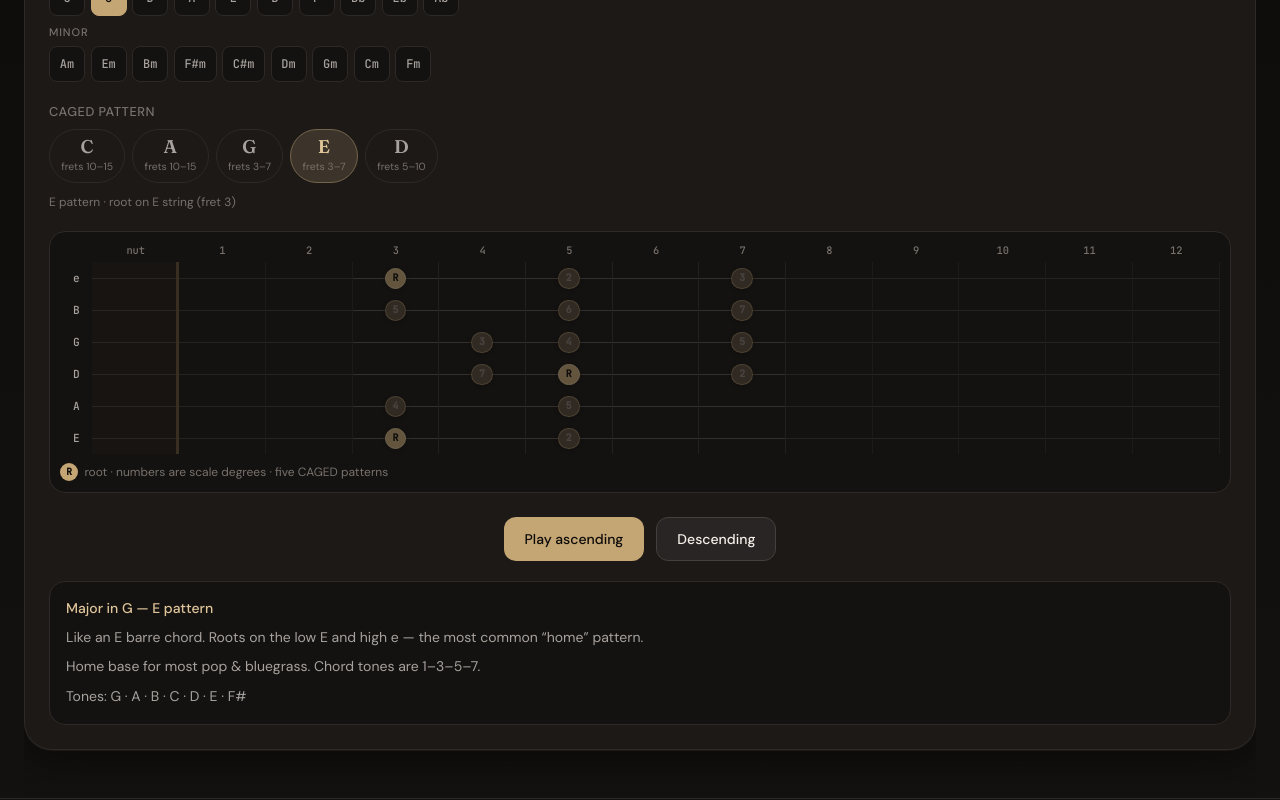
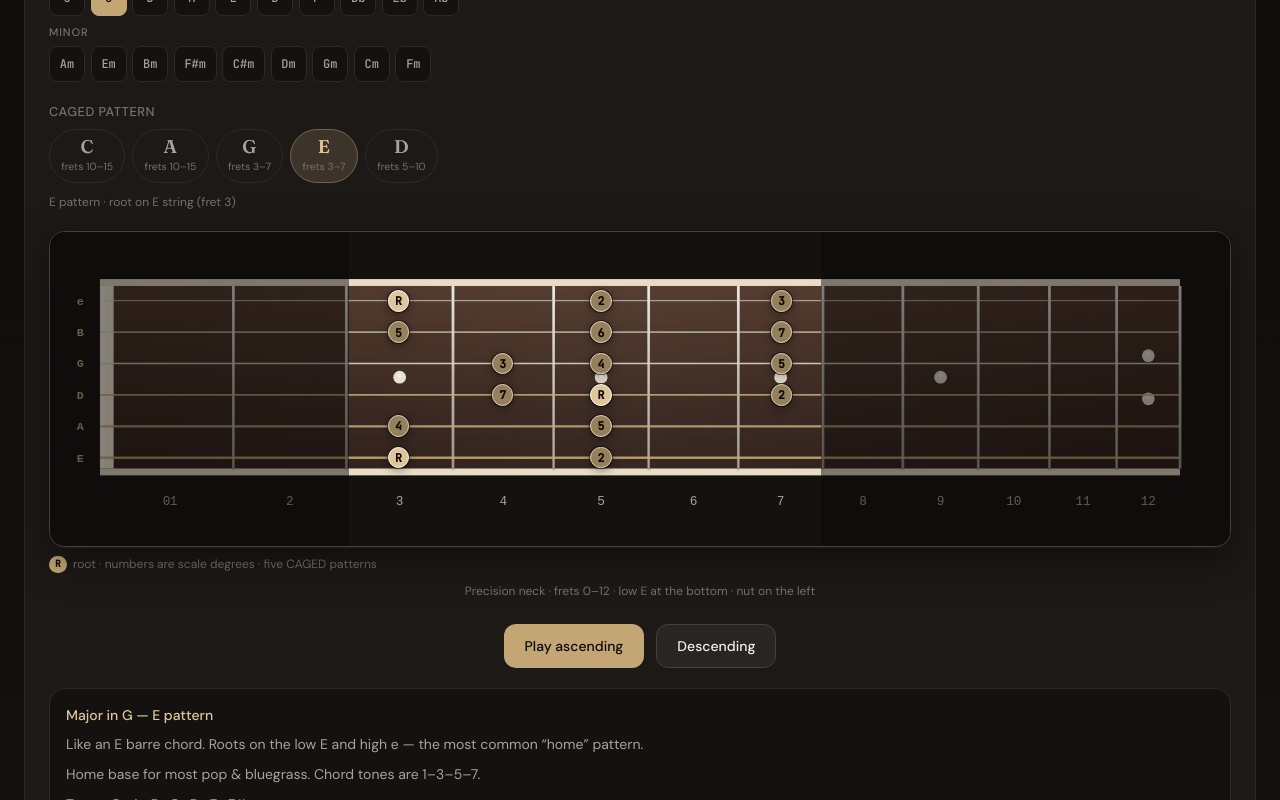
Before and after one commit to trt-bot/fretboard-lab, a React (Vite) app: page /fretboard-lab/scales in a window 1280 px wide. Shown: the part 516-1316 px from the top of the page. Built offline with nearby package versions, Linux system fonts and the light colour scheme.

Commit message:
feat(scales): use precision SVG fretboard for patterns and CAGED
Share the Note Lab neck on Scale patterns and CAGED chords, with pattern
window dimming and frets clamped to 0–12.

```diff
--- a/src/components/AcousticFretboard.tsx
+++ b/src/components/AcousticFretboard.tsx
@@ -1,22 +1,21 @@
-import { useMemo, type CSSProperties } from "react";
+import { useMemo, type CSSProperties, type ReactNode } from "react";
 import { FRET_MAX, STRING_COUNT, STRING_LABELS } from "../lib/music/fretboard";
 import type { FretMark } from "./Fretboard";
 
 /**
- * Precision SVG fretboard for Note Lab.
- * Geometry mirrors public/fretboard-hd.svg (viewBox 1200×320).
+ * Precision SVG fretboard (shared by Note Lab + Scale & CAGED Lab).
+ * Geometry mirrors public/fretboard-hd.svg (viewBox 1200×320), frets 0–12.
  */
 const IMG = `${import.meta.env.BASE_URL}fretboard-hd.svg`;
 
-// SVG layout constants (must match fretboard-hd.svg)
 const VB_W = 1200;
 const VB_H = 320;
-const BOARD_X0 = 48; // left of nut
-const BOARD_X1 = 1152; // end of board
+const BOARD_X0 = 48;
+const BOARD_X1 = 1152;
 const NUT_W = 14;
-const PLAY_X0 = BOARD_X0 + NUT_W; // 62 — start of open/fret spaces after nut face
+const PLAY_X0 = BOARD_X0 + NUT_W;
 const PLAY_X1 = BOARD_X1;
-/** 12-TET fret wire x positions in viewBox units (0 = nut face, 12 = 12th wire). */
+
 function fretWireXs(frets: number): number[] {
   const span = PLAY_X1 - PLAY_X0;
   const raw: number[] = [0];
@@ -27,7 +26,6 @@ function fretWireXs(frets: number): number[] {
   return raw.map((p) => PLAY_X0 + (p / scale) * span);
 }
 
-/** Left edge + width of fret cell in % of viewBox. */
 function cellXRange(wires: number[], fret: number): { leftPct: number; widthPct: number } {
   let x0: number;
   let x1: number;
@@ -35,13 +33,9 @@ function cellXRange(wires: number[], fret: number): { leftPct: number; widthPct:
     x0 = BOARD_X0;
     x1 = wires[1]!;
   } else {
-    x0 = wires[fret]!; // finger behind the fret wire toward nut...
-    // Standard UI: fretted note N occupies space BETWEEN wire N-1 and wire N
-    // (you press in that space). Open is nut→wire1.
     x0 = wires[fret - 1]!;
     x1 = wires[fret]!;
   }
-  // slight inset so dots sit in the cell
   const pad = (x1 - x0) * 0.04;
   return {
     leftPct: ((x0 + pad) / VB_W) * 100,
@@ -50,18 +44,23 @@ function cellXRange(wires: number[], fret: number): { leftPct: number; widthPct:
 }
 
 function stringCenterY(displayRow: number): number {
-  // SVG strings: high e at top — 6 strings from y≈70 to y≈230
   const yTop = 70;
   const yBot = 230;
   return yTop + displayRow * ((yBot - yTop) / (STRING_COUNT - 1));
 }
 
 type Props = {
+  /** Always capped at 12 — SVG neck is frets 0–12 */
   frets?: number;
   marks?: FretMark[];
   onCellClick?: (string: number, fret: number) => void;
   interactive?: boolean;
+  /** Dim frets outside this inclusive window (scale pattern highlight) */
+  windowStart?: number;
+  windowEnd?: number;
   className?: string;
+  footer?: ReactNode;
+  caption?: string;
 };
 
 export function AcousticFretboard({
@@ -69,15 +68,24 @@ export function AcousticFretboard({
   marks = [],
   onCellClick,
   interactive = false,
+  windowStart,
+  windowEnd,
   className = "",
+  footer,
+  caption,
 }: Props) {
-  const wires = useMemo(() => fretWireXs(frets), [frets]);
+  // SVG only has frets 0–12
+  const fretCount = Math.min(FRET_MAX, Math.max(1, frets));
+  const wires = useMemo(() => fretWireXs(fretCount), [fretCount]);
 
   const markMap = useMemo(() => {
     const m = new Map<string, FretMark>();
-    for (const mark of marks) m.set(`${mark.string}-${mark.fret}`, mark);
+    for (const mark of marks) {
+      if (mark.fret < 0 || mark.fret > fretCount) continue;
+      m.set(`${mark.string}-${mark.fret}`, mark);
+    }
     return m;
-  }, [marks]);
+  }, [marks, fretCount]);
 
   return (
     <div className={`acoustic-fb ${className}`}>
@@ -89,18 +97,48 @@ export function AcousticFretboard({
           draggable={false}
         />
 
+        {/* Optional pattern window veil */}
+        {windowStart !== undefined && windowEnd !== undefined && (
+          <div className="acoustic-fb-window-veil" aria-hidden>
+            {windowStart > 0 && (
+              <div
+                className="acoustic-fb-veil"
+                style={{
+                  left: "0%",
+                  width: `${cellXRange(wires, windowStart).leftPct}%`,
+                }}
+              />
+            )}
+            {windowEnd < fretCount && (
+              <div
+                className="acoustic-fb-veil"
+                style={{
+                  left: `${
+                    cellXRange(wires, windowEnd).leftPct +
+                    cellXRange(wires, windowEnd).widthPct
+                  }%`,
+                  right: "0%",
+                }}
+              />
+            )}
+          </div>
+        )}
+
         <div className="acoustic-fb-grid" role="grid" aria-label="Fretboard notes">
           {Array.from({ length: STRING_COUNT }, (_, stringIndex) => {
-            // stringIndex 0 = low E (bottom), 5 = high e (top)
             const displayRow = STRING_COUNT - 1 - stringIndex;
             const cy = stringCenterY(displayRow);
             const rowH = ((230 - 70) / (STRING_COUNT - 1)) * 0.92;
             const topPct = ((cy - rowH / 2) / VB_H) * 100;
             const heightPct = (rowH / VB_H) * 100;
 
-            return Array.from({ length: frets + 1 }, (_, fret) => {
+            return Array.from({ length: fretCount + 1 }, (_, fret) => {
               const mark = markMap.get(`${stringIndex}-${fret}`);
               const { leftPct, widthPct } = cellXRange(wires, fret);
+              const inWindow =
+                windowStart === undefined ||
+                windowEnd === undefined ||
+                (fret >= windowStart && fret <= windowEnd);
               const style: CSSProperties = {
                 left: `${leftPct}%`,
                 top: `${topPct}%`,
@@ -116,6 +154,7 @@ export function AcousticFretboard({
                     "acoustic-fb-cell",
                     interactive ? "is-interactive" : "",
                     mark ? `is-mark mark-${mark.kind ?? "scale"}` : "",
+                    !inWindow ? "is-dim" : "",
                   ]
                     .filter(Boolean)
                     .join(" ")}
@@ -139,8 +178,10 @@ export function AcousticFretboard({
           })}
         </div>
       </div>
+      {footer}
       <p className="acoustic-fb-caption">
-        Precision neck · frets 0–{frets} · low E at the bottom · nut on the left
+        {caption ??
+          `Precision neck · frets 0–${fretCount} · low E at the bottom · nut on the left`}
       </p>
     </div>
   );
--- a/src/components/ScaleCagedApp.tsx
+++ b/src/components/ScaleCagedApp.tsx
@@ -27,7 +27,8 @@ import {
 import { midiAt, STRING_LABELS } from "../lib/music/fretboard";
 import { playSequence, playMidiNote } from "../lib/chord-audio";
 import { unlockAudioSync } from "../lib/woodblock";
-import { Fretboard, type FretMark } from "./Fretboard";
+import type { FretMark } from "./Fretboard";
+import { AcousticFretboard } from "./AcousticFretboard";
 
 type Tab = "scales" | "caged";
 
@@ -75,19 +76,20 @@ export function ScaleCagedApp() {
   );
 
   const scaleMarks: FretMark[] = useMemo(() => {
-    return patternDots.map((d) => ({
+    return patternDots
+      .filter((d) => d.fret >= 0 && d.fret <= 12)
+      .map((d) => ({
         string: d.string,
         fret: d.fret,
-      kind: d.isRoot ? "root" : "scale",
+        kind: (d.isRoot ? "root" : "scale") as FretMark["kind"],
         label: d.isRoot ? "R" : String(d.degree),
       }));
   }, [patternDots]);
 
   const sequenceMidis = useMemo(() => {
-    // Play low→high: primarily by pitch
-    const sorted = [...patternDots].sort(
-      (a, b) => midiAt(a.string, a.fret) - midiAt(b.string, b.fret),
-    );
+    const sorted = [...patternDots]
+      .filter((d) => d.fret >= 0 && d.fret <= 12)
+      .sort((a, b) => midiAt(a.string, a.fret) - midiAt(b.string, b.fret));
     return sorted.map((d) => midiAt(d.string, d.fret));
   }, [patternDots]);
 
@@ -126,10 +128,12 @@ export function ScaleCagedApp() {
 
   const cagedMarks: FretMark[] = useMemo(() => {
     if (!placed) return [];
-    return placed.placed.map((p) => ({
+    return placed.placed
+      .filter((p) => p.absFret >= 0 && p.absFret <= 12)
+      .map((p) => ({
         string: p.string,
         fret: p.absFret,
-      kind: p.root ? "root" : "chord",
+        kind: (p.root ? "root" : "chord") as FretMark["kind"],
         label: p.root ? "R" : p.finger && p.finger > 0 ? String(p.finger) : "·",
       }));
   }, [placed]);
@@ -271,11 +275,10 @@ export function ScaleCagedApp() {
               </p>
             </section>
 
-            <Fretboard
-              frets={Math.max(12, pattern.fretEnd)}
+            <AcousticFretboard
               marks={scaleMarks}
-              windowStart={pattern.fretStart}
-              windowEnd={pattern.fretEnd}
+              windowStart={Math.min(12, Math.max(0, pattern.fretStart))}
+              windowEnd={Math.min(12, Math.max(0, pattern.fretEnd))}
               footer={
                 <p className="fret-legend">
                   <span className="leg root">R</span> root · numbers are scale
@@ -376,8 +379,7 @@ export function ScaleCagedApp() {
               </div>
             </section>
 
-            <Fretboard
-              frets={15}
+            <AcousticFretboard
               marks={cagedMarks}
               footer={
                 <p className="fret-legend">
--- a/src/styles.css
+++ b/src/styles.css
@@ -1452,6 +1452,30 @@ a {
   background: color-mix(in oklab, var(--wood) 22%, transparent);
   border-radius: 2px;
 }
+
+.acoustic-fb-window-veil {
+  position: absolute;
+  inset: 0;
+  pointer-events: none;
+  z-index: 1;
+}
+.acoustic-fb-veil {
+  position: absolute;
+  top: 0;
+  bottom: 0;
+  background: color-mix(in oklab, #0c0a09 48%, transparent);
+}
+.acoustic-fb-cell.is-dim .acoustic-fb-dot {
+  opacity: 0.28;
+  filter: grayscale(0.4);
+}
+.acoustic-fb-cell.is-dim {
+  opacity: 0.55;
+}
+.acoustic-fb .fret-legend {
+  margin: 0.55rem 0 0;
+}
+
 .acoustic-fb-caption {
   margin: 0.55rem 0 0;
   font-size: 0.75rem;
```
Lines whose indentation alone changed are shown as unchanged.
